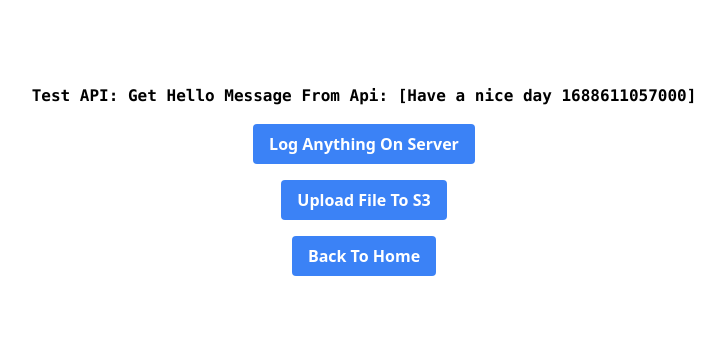
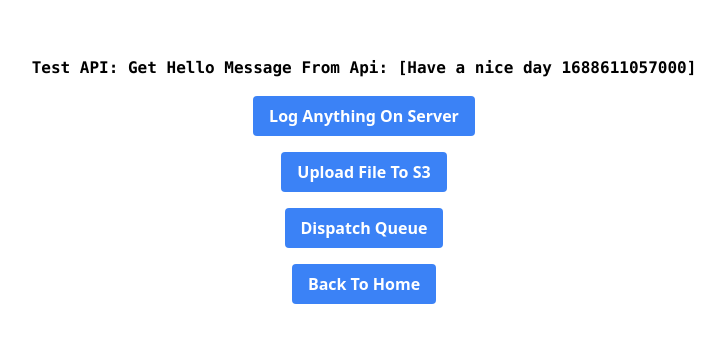
Before and after one commit to kieuvu/next-aws-serverless, a Next.js app: page /about in a window 1280 px wide. Shown: the part 220-562 px from the top of the page, without its empty margins (276-1001 px from the left). Built offline with nearby package versions, Linux system fonts and the light colour scheme.

Commit message:
use public alias & import asset file to static folder

```diff
--- a/src/pages/about/index.tsx
+++ b/src/pages/about/index.tsx
@@ -9,6 +9,20 @@
 
 const getHelloApi = async (): Promise<any> => {
   return await fetch("/api/hello");
+};
+
+const dispatchQueue = async () => {
+  await fetch("api/queue", {
+    method: "POST",
+    body: JSON.stringify({
+      to: "recipient@example.com",
+      subject: "Hello",
+      body: "This is the email body.",
+    }),
+    headers: {
+      "Content-Type": "application/json",
+    },
+  });
 };
 
 export default function About(): ReactElement {
@@ -59,6 +73,13 @@
 
       {uploadFileToggle ? <ImageUpload /> : <></>}
 
+      <button
+        onClick={() => dispatchQueue()}
+        className='my-2 bg-blue-500 hover:bg-blue-700 text-white font-bold py-2 px-4 rounded'
+      >
+        Dispatch Queue
+      </button>
+
       <button className=' my-2 bg-blue-500 hover:bg-blue-700 text-white font-bold py-2 px-4 rounded'>
         <Link href='/'>Back To Home</Link>
       </button>
--- a/src/pages/index.tsx
+++ b/src/pages/index.tsx
@@ -1,6 +1,8 @@
 import Image from "next/image";
 import Link from "next/link";
 import { ReactElement } from "react";
+import vercelIcon from "@/public/vercel.svg";
+import nextIcon from "@/public/next.svg";
 
 export default function Home(): ReactElement {
   return (
@@ -19,7 +21,7 @@
           >
             By{" "}
             <Image
-              src='/vercel.svg'
+              src={vercelIcon}
               alt='Vercel Logo'
               className='dark:invert'
               width={100}
@@ -33,7 +35,7 @@
       <div className="relative flex place-items-center before:absolute before:h-[300px] before:w-[480px] before:-translate-x-1/2 before:rounded-full before:bg-gradient-radial before:from-white before:to-transparent before:blur-2xl before:content-[''] after:absolute after:-z-20 after:h-[180px] after:w-[240px] after:translate-x-1/3 after:bg-gradient-conic after:from-sky-200 after:via-blue-200 after:blur-2xl after:content-[''] before:dark:bg-gradient-to-br before:dark:from-transparent before:dark:to-blue-700/10 after:dark:from-sky-900 after:dark:via-[#0141ff]/40 before:lg:h-[360px]">
         <Image
           className='relative dark:drop-shadow-[0_0_0.3rem_#ffffff70] dark:invert'
-          src='/next.svg'
+          src={nextIcon}
           alt='Next.js Logo'
           width={180}
           height={37}
--- a/tsconfig.json
+++ b/tsconfig.json
@@ -15,7 +15,8 @@
     "jsx": "preserve",
     "incremental": true,
     "paths": {
-      "@/*": ["./src/*"]
+      "@/*": ["./src/*"],
+      "@/public/*": ["./public/*"]
     }
   },
   "include": ["next-env.d.ts", "**/*.ts", "**/*.tsx", "src/pages/index.js"],
```
